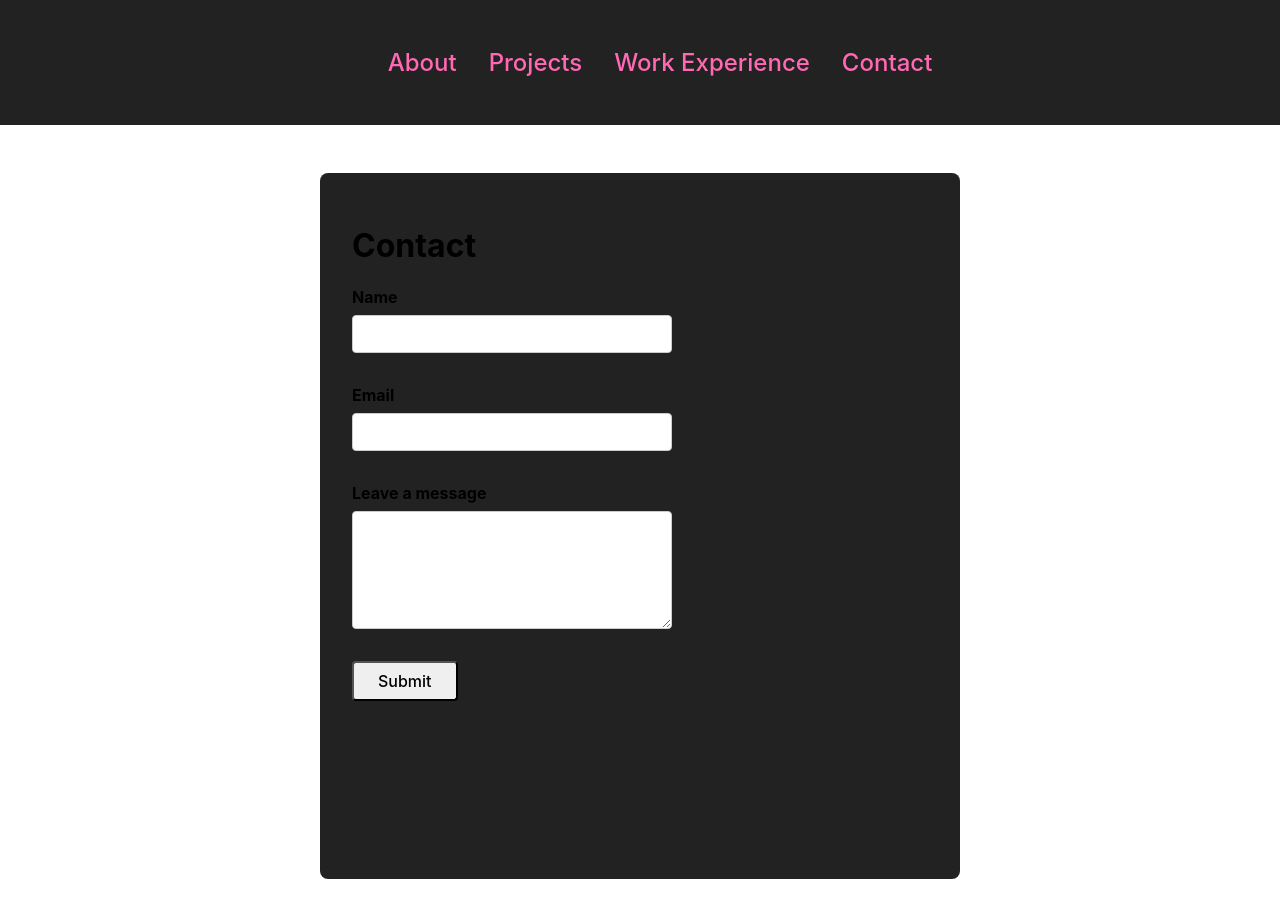
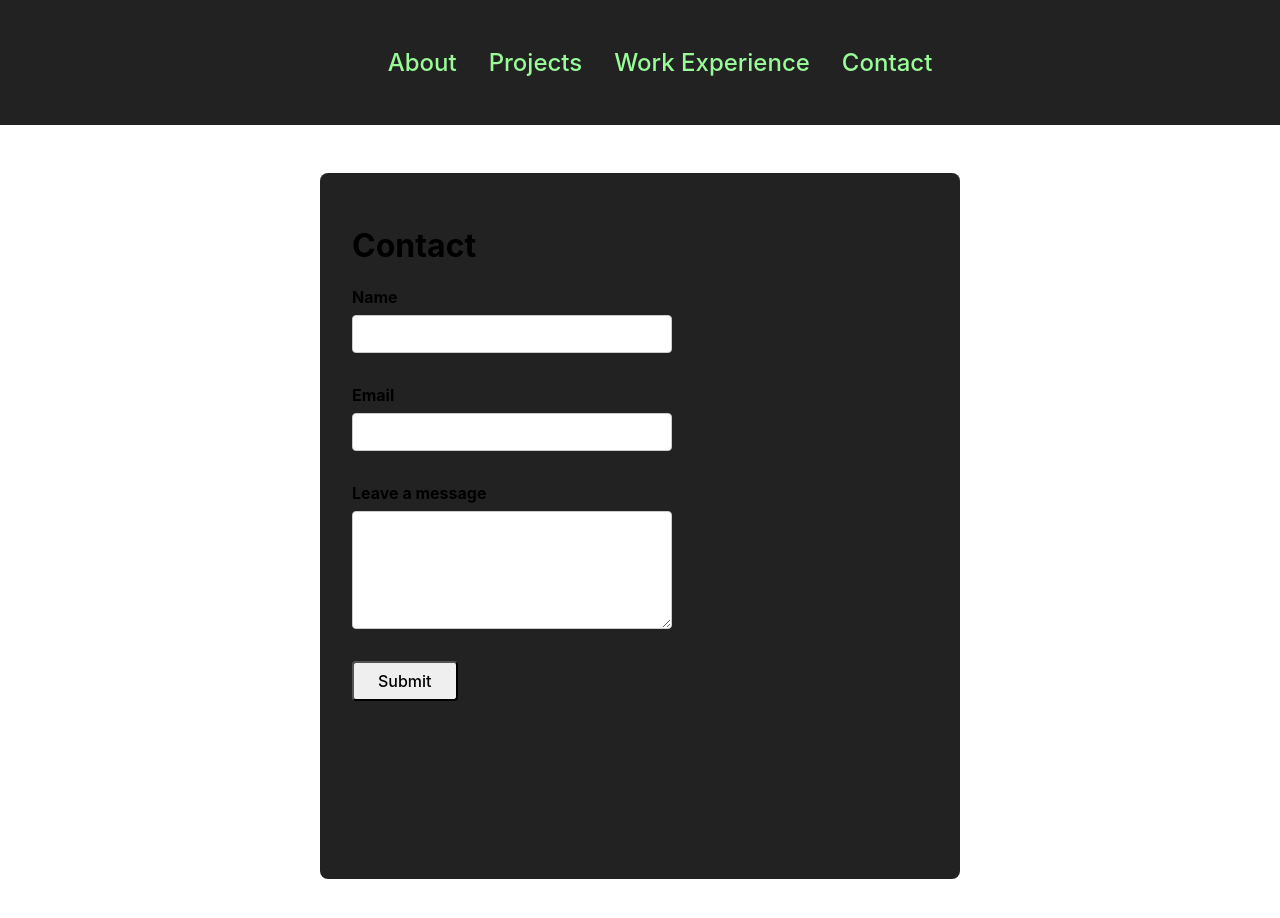
Before and after one commit to ChrisPimenta/my-portfolio, a Next.js app: page /contact in a window 1280 px wide. Shown: the top 918 px of the page. Built offline with nearby package versions, Linux system fonts and the light colour scheme.

Commit message:
Layout css and color changes

```diff
--- a/components/ContactForm/ContactForm.module.css
+++ b/components/ContactForm/ContactForm.module.css
@@ -28,9 +28,6 @@
 .form button {
     font: inherit;
     font-weight: 500;
-    /* background-color: hotpink;
-    color: white;
-    border: 1px solid hotpink; */
     padding: 0.5rem 1.5rem;
     border-radius: 4px;
     cursor: pointer;
--- /dev/null
+++ b/components/layout/Layout.module.css
@@ -0,0 +1,8 @@
+.main {
+    margin: 3rem auto;
+    width: 90%;
+    max-width: 40rem;
+    background-color: #222222;
+    padding: 2rem;
+    border-radius: 8px;
+}
--- a/components/layout/Layout.tsx
+++ b/components/layout/Layout.tsx
@@ -1,6 +1,6 @@
 import MainNavigation from './MainNavigation';
 import { PropsWithChildren } from 'react';
-import { css } from '@emotion/react';
+import classes from './Layout.module.css';
 
 // Main Layout / Master Page Layout
 const Layout: React.FC<PropsWithChildren> = ({ children }) => {
@@ -8,14 +8,7 @@ const Layout: React.FC<PropsWithChildren> = ({ children }) => {
     return (
         <div>
             <MainNavigation />
-            <main css={css`
-                margin: 3rem auto;
-                width: 90%;
-                max-width: 40rem;
-                background-color: #222222;
-                padding: 2rem;
-                border-radius: 8px;
-            `}>
+            <main className={classes.main}>
                 {children}
             </main>
         </div>
--- a/components/layout/MainNavigation.module.css
+++ b/components/layout/MainNavigation.module.css
@@ -11,7 +11,7 @@
 
 .navbar a {
     text-decoration: none;
-    color: hotpink;
+    color: #98fb98;
     font-weight: 500;
     font-size: 1.5rem;
     margin-left: 1rem;
```
